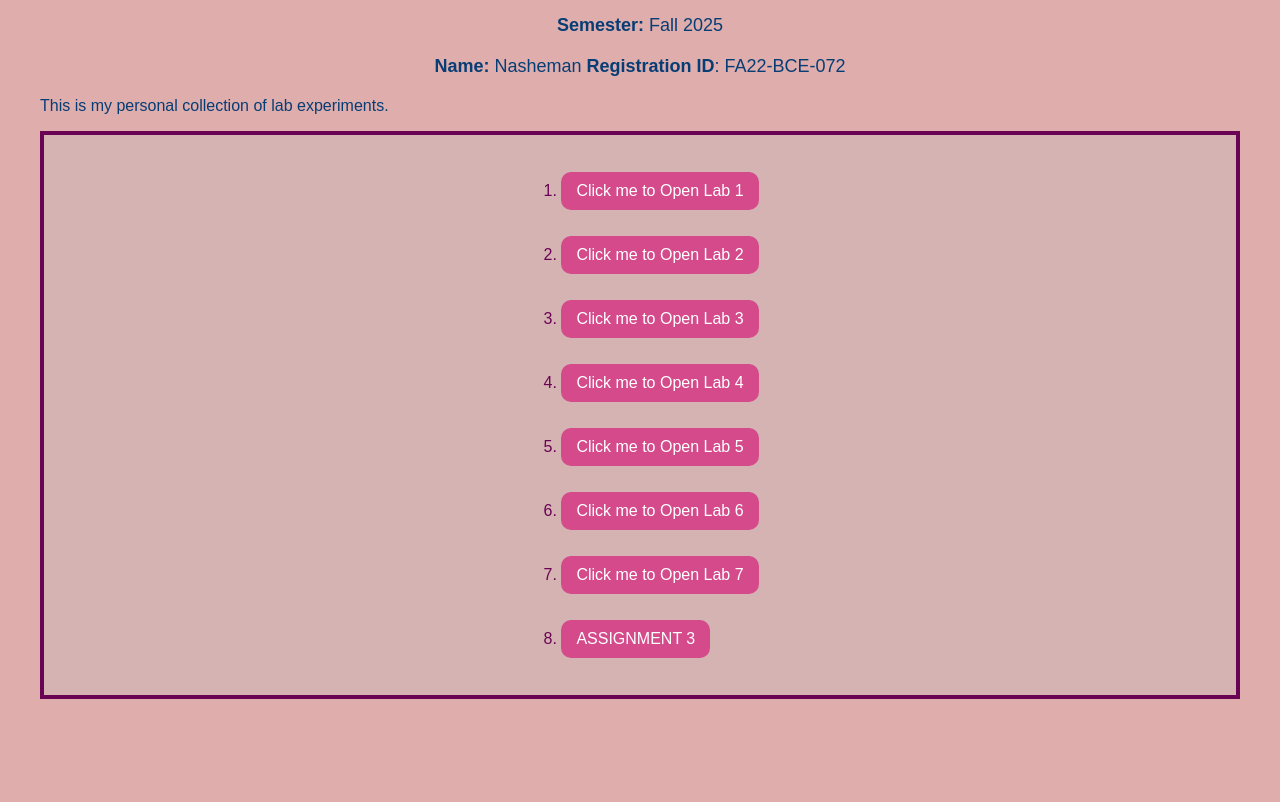
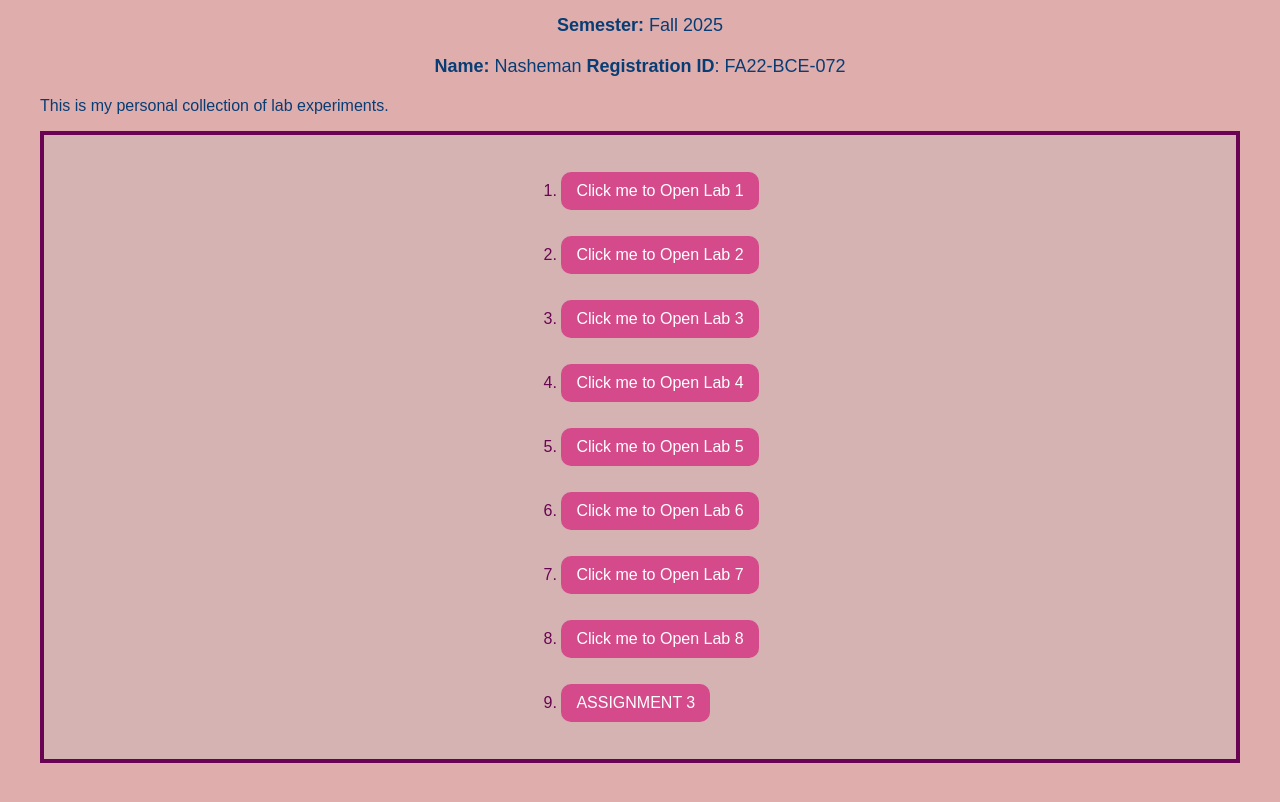
Before and after one commit to nasheman549/lab_manual_nash, a plain HTML site: page index.html in a window 1280 px wide. Shown: the part 122-924 px from the top of the page. Before the commit the page ends 861 px from the top, so only its background shows below. Drawn offline with Linux system fonts and the light colour scheme.

Commit message:
Update index.html

```diff
--- a/index.html
+++ b/index.html
@@ -81,6 +81,7 @@
     <li><p><button class="btn btn_5" onclick="location.href='lab5.html'">Click me to Open Lab 5</button></p></li>
     <li><p><button class="btn btn_6" onclick="location.href='lab6.html'">Click me to Open Lab 6</button></p></li>
     <li><p><button class="btn btn_7" onclick="location.href='lab7.html'">Click me to Open Lab 7</button></p></li>
+       <li><p><button class="btn btn_7" onclick="location.href='lab8.html'">Click me to Open Lab 8</button></p></li>
        <li><p><button class="btn btn_8" onclick="location.href='assignment3.html'">ASSIGNMENT 3</button></p></li>
     </ol></div>
 
```
